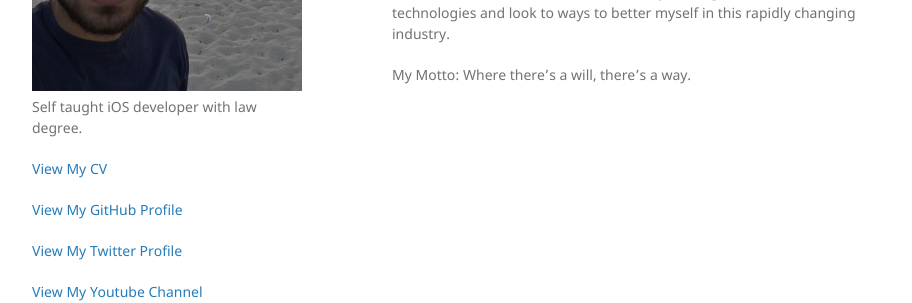
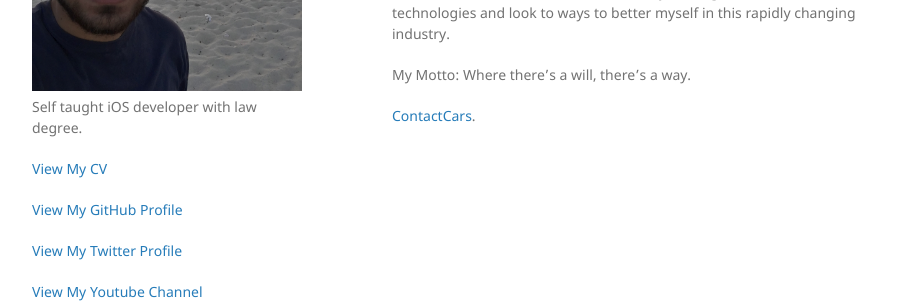
Before and after one commit to Mahmoud333/Mahmoud333.github.io, a Jekyll site: the page built from index.md, in a window 1280 px wide. Shown: the part 409-712 px from the top of the page, without its empty margins (178-1090 px from the left). Built offline with Jekyll 4.4.1, drawn with Linux system fonts in a browser that asks for light colours.

Commit message:
Update index.md

```diff
--- a/index.md
+++ b/index.md
@@ -12,3 +12,5 @@ Results-oriented software developer with more than three years of experience in
 I make it my goal to create software with the user in mind, creating applications with a useable and intuitive user interface experience. I also understand the importance of creating highly readable and easily maintainable source code.I am constantly striving to learn new technologies and look to ways to better myself in this rapidly changing industry.
 
 My Motto: Where there's a will, there's a way.
+
+[ContactCars](https://itunes.apple.com/eg/app/contactcars/id390158823?mt=8).
```
